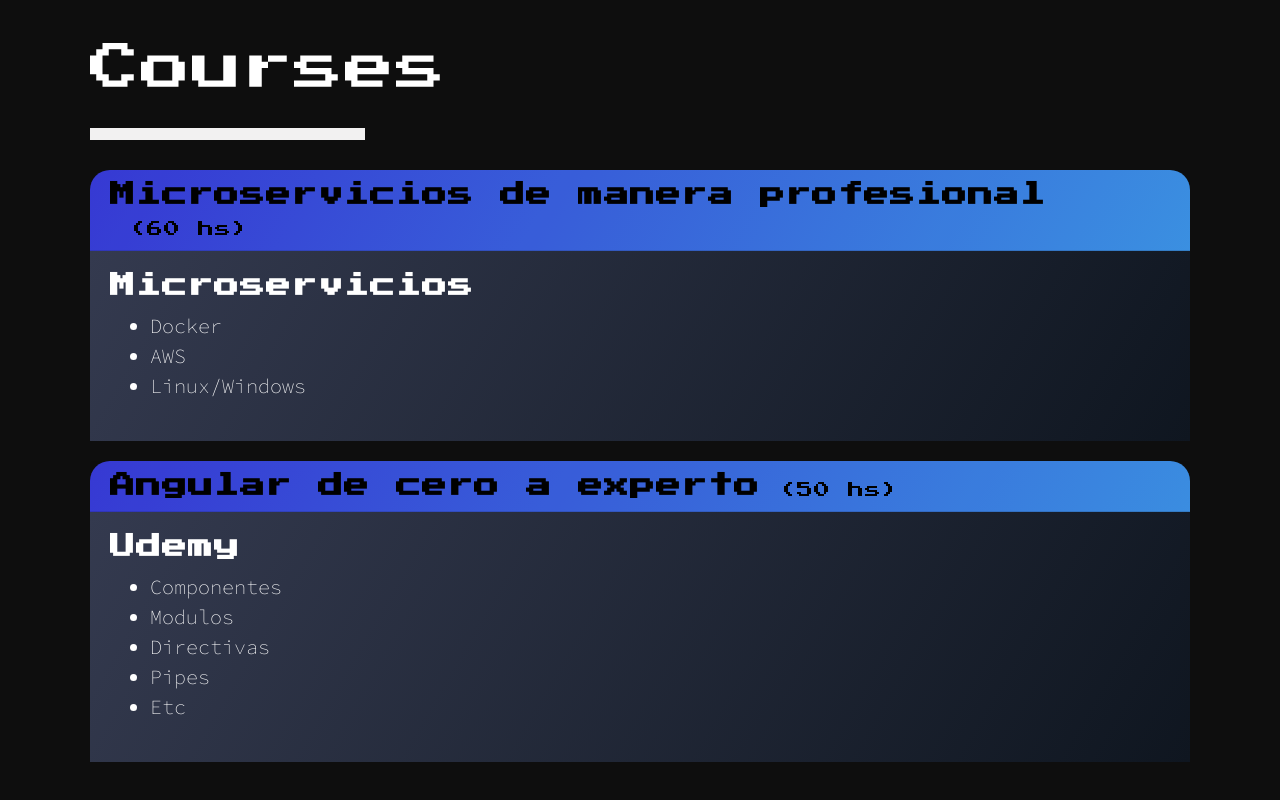
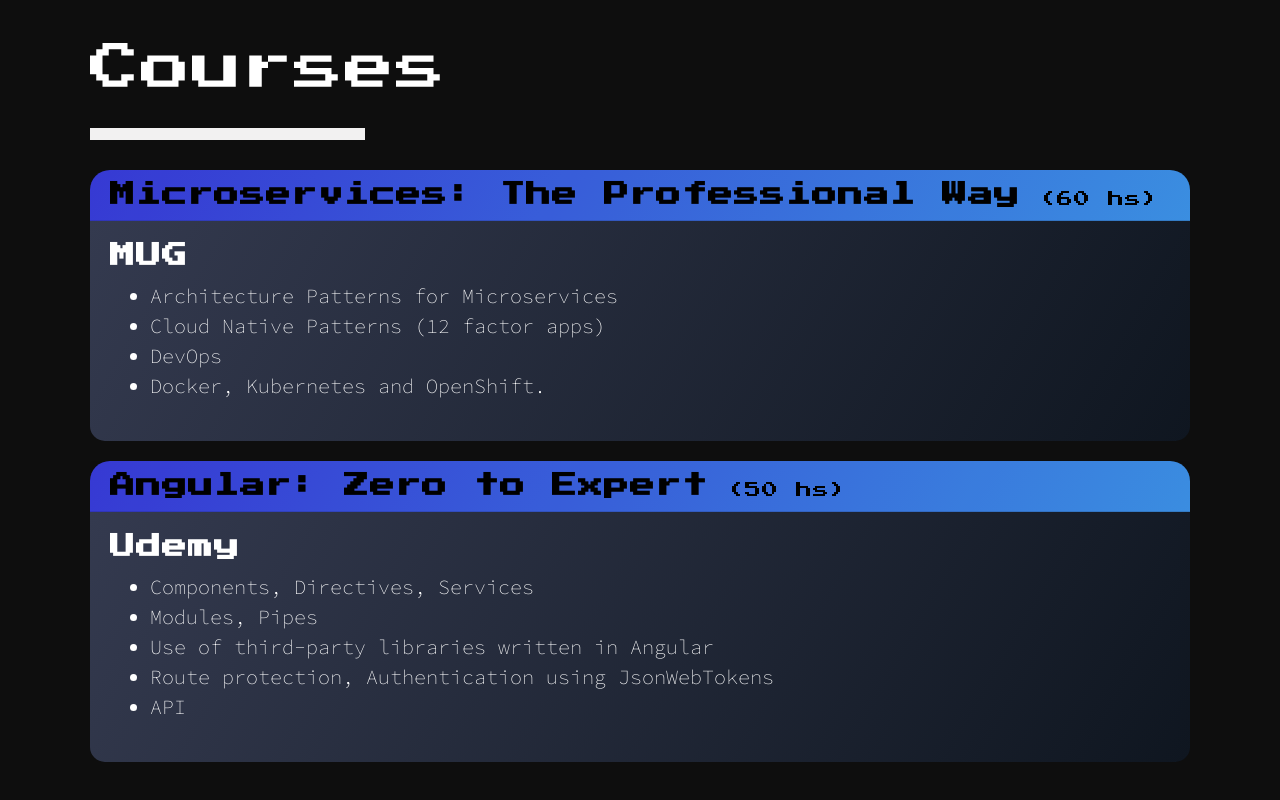
Before and after one commit to cacereslara/welcome, an Angular app: page / in a window 1280 px wide. Shown: the part 1746-2546 px from the top of the page. Built offline with nearby package versions, Linux system fonts and the light colour scheme.

Commit message:
Some custom styles

```diff
--- a/src/app/components/banner/banner.component.css
+++ b/src/app/components/banner/banner.component.css
@@ -22,17 +22,12 @@ p {
 
 .typewriter h1 {
     overflow: hidden;
-    /* Ensures the content is not revealed until the animation */
     border-right: .15em solid orange;
-    /* The typwriter cursor */
     white-space: nowrap;
-    /* Keeps the content on a single line */
     margin: 0 auto;
-    /* Gives that scrolling effect as the typing happens */
     letter-spacing: .15em;
-    /* Adjust as needed */
     animation:
-        typing 3.5s steps(40, end),
+        typing 4.5s steps(40, end),
         blink-caret .75s step-end infinite;
 }
 
--- a/src/app/components/banner/banner.component.html
+++ b/src/app/components/banner/banner.component.html
@@ -6,15 +6,15 @@
             </div>
             <div class="border border-6 border-light w-25 my-4"></div>
 
-            <p class="text-justify lead mb-4 text-secondary">
+            <p class="text-justify lead mb-4 text-secondary animate__animated animate__slideInLeft">
                 Development pushes us to change and to be better every day, for this reason I seek personal and
                 progressive growth using all my available skills to provide an optimal and effective work result.
             </p>
-            <div class="text-center">
+            <div class="text-center animate__animated animate__slideInLeft">
                 <a [href]="resumeSrc" download="resume.pdf" class="btn btn-primary">Get Resume</a>
             </div>
         </div>
-        <div class="col-lg-6">
+        <div class="col-lg-6 animate__animated animate__jackInTheBox">
             <img [src]="imgSrc" alt="profile-pic" class="img-responsive">
         </div>
     </div>
--- a/src/app/components/card/card.component.css
+++ b/src/app/components/card/card.component.css
@@ -16,6 +16,7 @@
   .card-body {
     background-image: linear-gradient(120deg, #343A4F, #0F1620);
     font-family: var(--bs-secondary-font);
+    border-radius: 0px 0px 15px 15px;
   }
 
   small {
--- a/src/app/services/courses.service.ts
+++ b/src/app/services/courses.service.ts
@@ -11,25 +11,26 @@ export class CoursesService {
   constructor() {
     this._courses = [
       {
-        title: "Microservicios de manera profesional",
+        title: "Microservices: The Professional Way",
         duration: "(60 hs)",
-        subtitle: "Microservicios",
+        subtitle: "MUG",
         items: [
-          "Docker",
-          "AWS",
-          "Linux/Windows"
+          "Architecture Patterns for Microservices",
+          "Cloud Native Patterns (12 factor apps)",
+          "DevOps",
+          "Docker, Kubernetes and OpenShift."
         ]
       },
       {
-        title: "Angular de cero a experto",
+        title: "Angular: Zero to Expert",
         duration: "(50 hs)",
         subtitle: "Udemy",
         items: [
-          "Componentes",
-          "Modulos",
-          "Directivas",
-          "Pipes",
-          "Etc"
+          "Components, Directives, Services",
+          "Modules, Pipes",
+          "Use of third-party libraries written in Angular",
+          "Route protection, Authentication using JsonWebTokens",
+          "API"
         ]
       }
     ]
--- a/src/index.html
+++ b/src/index.html
@@ -21,6 +21,8 @@
   <link rel="preconnect" href="https://fonts.gstatic.com" crossorigin>
   <link href="https://fonts.googleapis.com/css2?family=Press+Start+2P&family=Source+Code+Pro:wght@200&display=swap"
     rel="stylesheet">
+  <!-- Animations -->
+  <link rel="stylesheet" href="https://cdnjs.cloudflare.com/ajax/libs/animate.css/4.1.1/animate.min.css" />
 </head>
 
 <body>
```
